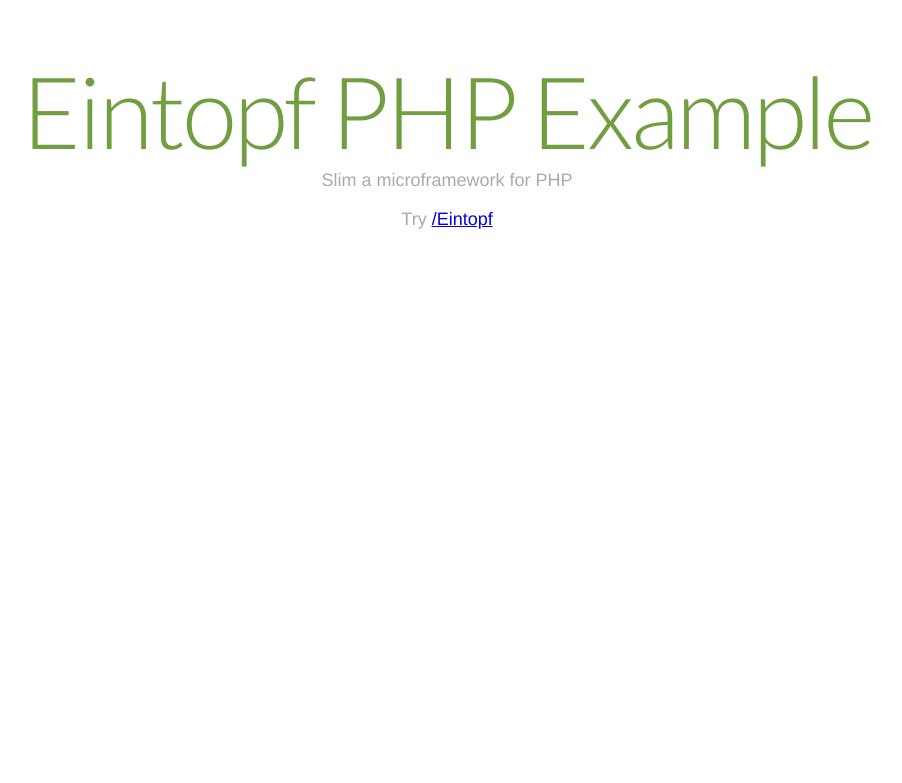
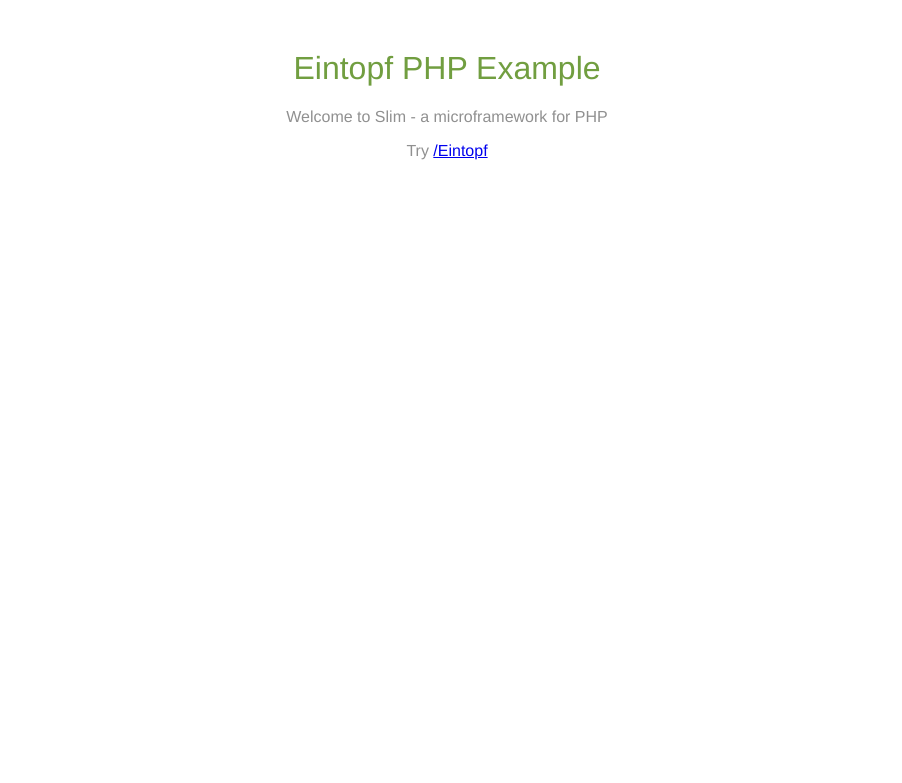
Before and after one commit to mazelab/php-slim-example, a PHP site: page /templates/index.phtml in a window 1280 px wide. Shown: the top 783 px of the page, without its empty margins (193-1095 px from the left). Run offline with PHP 8.4, Linux system fonts and the light colour scheme.

Commit message:
update design

```diff
--- a/templates/index.phtml
+++ b/templates/index.phtml
@@ -1,7 +1,7 @@
 <html>
     <head>
         <meta charset="utf-8"/>
-        <title>Slim 3</title>
+        <title>Eintopf PHP example</title>
         <link href='//fonts.googleapis.com/css?family=Lato:300' rel='stylesheet' type='text/css'>
         <style>
             body {
@@ -10,23 +10,20 @@
                 width: 100%;
                 font-family: "Helvetica Neue", Helvetica, Arial, sans-serif;
                 text-align: center;
-                color: #aaa;
-                font-size: 18px;
+                color: rgba(144, 144, 144, 1.0)
             }
-
             h1 {
                 color: #719e40;
-                letter-spacing: -3px;
-                font-family: 'Lato', sans-serif;
-                font-size: 100px;
                 font-weight: 200;
-                margin-bottom: 0;
             }
+            h2 {
+                font-weight: 200;
+               }
         </style>
     </head>
     <body>
         <h1>Eintopf PHP Example</h1>
-        <div>Slim a microframework for PHP</div>
+        <div>Welcome to Slim - a microframework for PHP</div>
 
         <?php if (isset($name)) : ?>
             <h2>Hello <?= htmlspecialchars($name); ?>!</h2>
```
